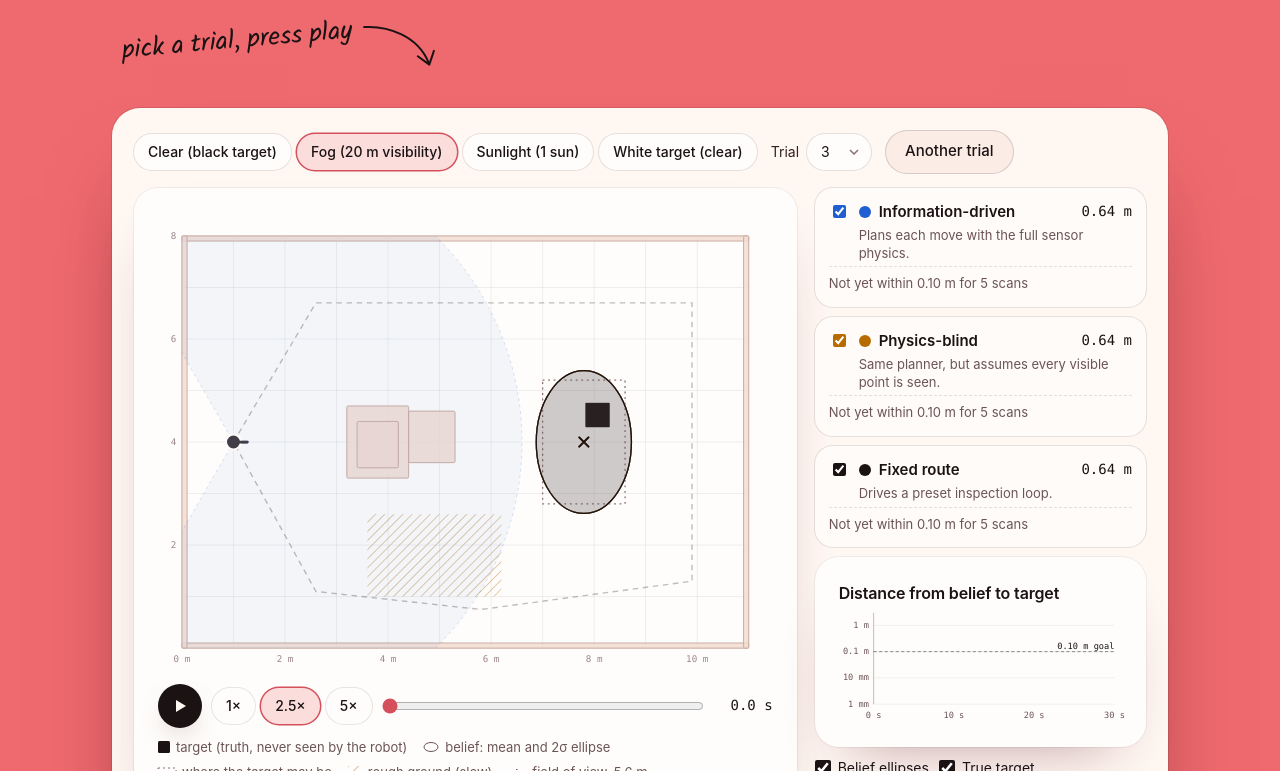
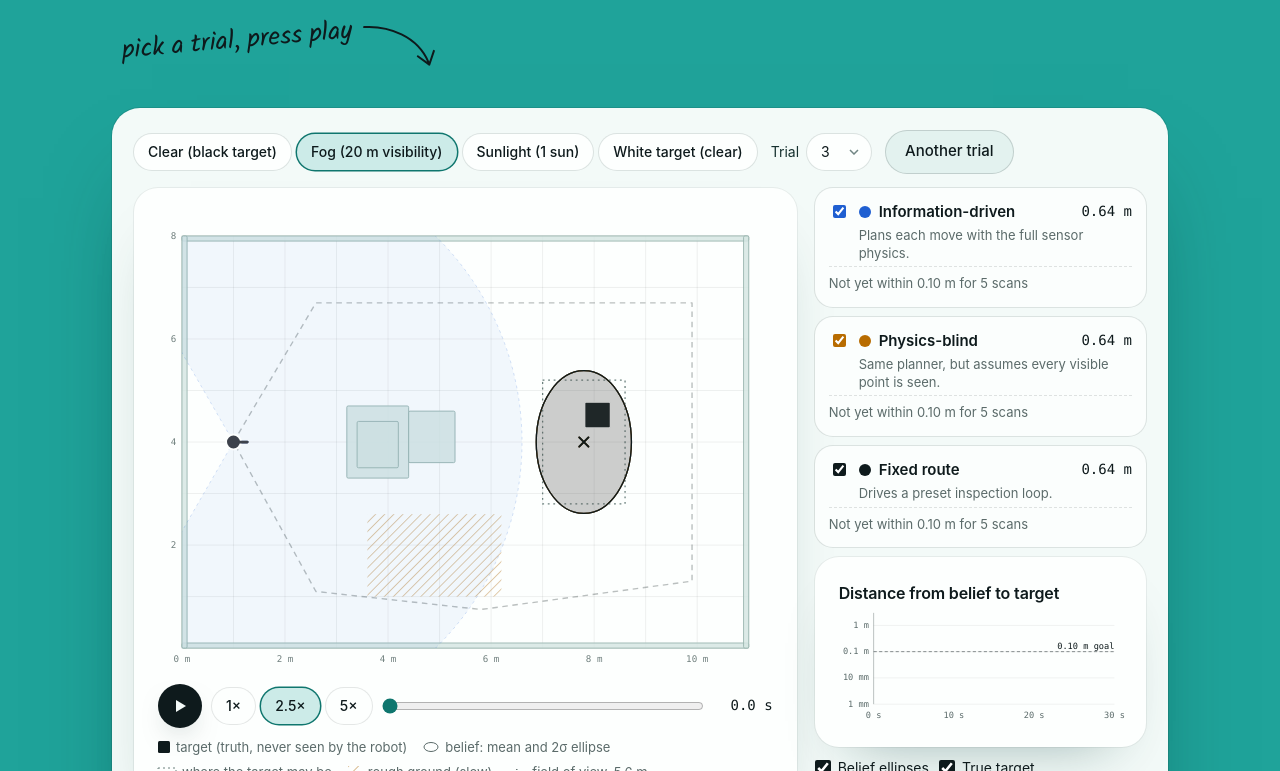
Before and after one commit to jjmensah/move-to-see, a React (Vite) app in the folder web/: page / in a window 1280 px wide. Shown: the part 1009-1780 px from the top of the page. Built offline with nearby package versions, Linux system fonts and the light colour scheme.

Commit message:
feat(web): switch the bands to laser teal, the colour of a LiDAR scan

```diff
--- a/web/index.html
+++ b/web/index.html
@@ -4,7 +4,7 @@
     <meta charset="UTF-8" />
     <meta name="viewport" content="width=device-width, initial-scale=1.0" />
     <meta name="description" content="A robot with a simulated 3D LiDAR decides where to drive to find a dark target in fog and sunlight. Replay 480 recorded trials, change the sensor physics and inspect the planner's choices." />
-    <meta name="theme-color" content="#ef6a6e" />
+    <meta name="theme-color" content="#1fa39a" />
     <script>
       // Resolve the theme before first paint (mirrors src/theme.ts).
       (function () {
@@ -17,7 +17,7 @@
         }
         document.documentElement.dataset.theme = t;
         document.documentElement.style.colorScheme = t;
-        document.querySelector('meta[name="theme-color"]').content = t === "dark" ? "#3a1c21" : "#ef6a6e";
+        document.querySelector('meta[name="theme-color"]').content = t === "dark" ? "#0f3b3a" : "#1fa39a";
       })();
     </script>
     <link rel="icon" href="./icon.svg" type="image/svg+xml" />
--- a/web/src/styles.css
+++ b/web/src/styles.css
@@ -1,8 +1,8 @@
 /* ==========================================================
    web/src/styles.css
    ==========================================================
-   Coral, ink and paper: warm bands that alternate down the page, rounded
-   paper cards, a tight grotesk for display type and a handwritten accent.
+   Laser teal, ink and paper: bands in the colour of a LiDAR scan alternate
+   down the page, with rounded paper cards, a tight grotesk for display type and a handwritten accent.
    Chart colours keep 3:1 contrast and text 4.5:1 in both themes. */
 
 /* ------------------------------------------
@@ -20,32 +20,32 @@
    yard, charts) live here too, so every chart follows the theme. */
 :root {
   color-scheme: light;
-  --brand: #ef6a6e;
-  --brand-lo: #d4505b;
-  --brand-hi: #f7a3a0;
-  --ink: #1b1214;
-  --ink-2: #4a3236;
-  --soft: #6b5458;
-  --soft-card: #6b5458;
-  --faint: #9a8589;
-  --paper: #fff7f2;
-  --paper-2: #fbede6;
-  --cream: #fffbf8;
-  --surface: #fffdfb;
-  --line: rgb(27 18 20 / 0.1);
-  --rule: rgb(27 18 20 / 0.12);
-  --grid: rgb(27 18 20 / 0.07);
-  --canvas: #ef6a6e;
-  --accent: #c2414f;
+  --brand: #1fa39a;
+  --brand-lo: #0f766e;
+  --brand-hi: #7fd3cb;
+  --ink: #0e1a1c;
+  --ink-2: #2c3f40;
+  --soft: #5b6b6a;
+  --soft-card: #5b6b6a;
+  --faint: #6f7f7d;
+  --paper: #f3faf8;
+  --paper-2: #e3f2ef;
+  --cream: #fbfefd;
+  --surface: #fdfffe;
+  --line: rgb(14 26 28 / 0.1);
+  --rule: rgb(14 26 28 / 0.12);
+  --grid: rgb(14 26 28 / 0.07);
+  --canvas: #1fa39a;
+  --accent: #0f766e;
 
   --info: #1f5fd1;
   --blind: #b86c00;
-  --fixed: #1b1214;
-  --truth: #1b1214;
-  --obstacle: #f3dcd3;
-  --obstacle-edge: #c9a99f;
+  --fixed: #0e1a1c;
+  --truth: #0e1a1c;
+  --obstacle: #d6e7e3;
+  --obstacle-edge: #9bb7b1;
   --rough: #c79a5c;
-  --prior: #8a6f73;
+  --prior: #6b807d;
   --good: #1f5fd1;
   --bad: #c2414f;
 
@@ -54,45 +54,45 @@
   --mono: "Geist Mono Variable", ui-monospace, Menlo, monospace;
   --hand: "Kalam", cursive;
   --ease: cubic-bezier(0.22, 1, 0.36, 1);
-  --shadow-card: 0 0 0 1px rgb(27 18 20 / 0.06), 0 30px 60px -36px rgb(90 20 30 / 0.45);
+  --shadow-card: 0 0 0 1px rgb(14 26 28 / 0.06), 0 30px 60px -36px rgb(6 60 56 / 0.4);
   --gutter: clamp(16px, 4vw, 32px);
 }
 
 /* ------------------------------------------
    Dark theme
    ------------------------------------------
-   Deep wine bands with coral accents; cards sit a shade lighter than the page. */
+   Deep teal bands with bright teal accents; cards sit a shade lighter than the page. */
 :root[data-theme="dark"] {
   color-scheme: dark;
-  --brand: #3a1c21;
-  --brand-lo: #ff8b8e;
-  --brand-hi: #ffb3b0;
-  --ink: #fbede6;
-  --ink-2: #e2cdc6;
-  --soft: #c2aaa3;
-  --soft-card: #c2aaa3;
-  --faint: #93807b;
-  --paper: #1a1113;
-  --paper-2: #241719;
-  --cream: #2c1d20;
-  --surface: #221619;
-  --line: rgb(255 240 232 / 0.1);
-  --rule: rgb(255 240 232 / 0.14);
-  --grid: rgb(255 240 232 / 0.07);
-  --canvas: #3a1c21;
-  --accent: #ff8b8e;
+  --brand: #0f3b3a;
+  --brand-lo: #5fd4c6;
+  --brand-hi: #9fe6dd;
+  --ink: #e8f6f3;
+  --ink-2: #c4dcd8;
+  --soft: #9fb8b4;
+  --soft-card: #9fb8b4;
+  --faint: #7e9592;
+  --paper: #0b1718;
+  --paper-2: #112223;
+  --cream: #15292a;
+  --surface: #122526;
+  --line: rgb(232 246 243 / 0.1);
+  --rule: rgb(232 246 243 / 0.14);
+  --grid: rgb(232 246 243 / 0.07);
+  --canvas: #0f3b3a;
+  --accent: #5fd4c6;
 
   --info: #7fa8ff;
   --blind: #f2b04a;
-  --fixed: #fbede6;
-  --truth: #fbede6;
-  --obstacle: #3d2a2d;
-  --obstacle-edge: #6a5054;
+  --fixed: #e8f6f3;
+  --truth: #e8f6f3;
+  --obstacle: #213a3a;
+  --obstacle-edge: #3f5e5c;
   --rough: #a78350;
-  --prior: #b39a9e;
+  --prior: #9ab3af;
   --good: #7fa8ff;
   --bad: #ff8b8e;
-  --shadow-card: 0 0 0 1px rgb(255 240 232 / 0.06), 0 30px 60px -36px rgb(0 0 0 / 0.8);
+  --shadow-card: 0 0 0 1px rgb(232 246 243 / 0.06), 0 30px 60px -36px rgb(0 0 0 / 0.8);
 }
 
 /* ------------------------------------------
@@ -248,7 +248,7 @@ code {
   -webkit-backdrop-filter: blur(18px) saturate(1.4);
   box-shadow:
     0 0 0 1px var(--line),
-    0 8px 24px -14px rgb(60 10 20 / 0.3);
+    0 8px 24px -14px rgb(4 40 38 / 0.3);
 }
 .topbar {
   display: flex;
@@ -320,7 +320,7 @@ code {
 /* ------------------------------------------
    Bands
    ------------------------------------------
-   Coral and paper bands alternate down the page under large, tight headings. */
+   Teal and paper bands alternate down the page under large, tight headings. */
 .band {
   padding-block: clamp(80px, 11vw, 130px);
 }
@@ -361,9 +361,9 @@ code {
   --soft: var(--ink-2);
   --faint: var(--ink-2);
 }
-/* On light coral the secondary ink is darkened to keep 4.5:1. */
+/* On light teal the secondary ink is darkened to keep 4.5:1. */
 :root:not([data-theme="dark"]) :is(.band.brand, .hero, .final, .footer) {
-  --ink-2: #33201f;
+  --ink-2: #16302f;
 }
 
 /* ------------------------------------------
@@ -389,10 +389,10 @@ code {
 .ledger details,
 .faq details {
   --soft: var(--soft-card);
-  --faint: #9a8589;
+  --faint: #6f7f7d;
 }
 :root[data-theme="dark"] :is(.panel, .plot, .stage, .step, .ledger details, .faq details) {
-  --faint: #93807b;
+  --faint: #7e9592;
 }
 .panel .stat b {
   font-size: 28px;
@@ -547,8 +547,8 @@ code {
   border-radius: 28px;
   padding: clamp(12px, 2vw, 22px);
   box-shadow:
-    0 0 0 1px rgb(27 18 20 / 0.12),
-    0 50px 90px -40px rgb(70 10 25 / 0.7);
+    0 0 0 1px rgb(14 26 28 / 0.12),
+    0 50px 90px -40px rgb(4 45 42 / 0.6);
 }
 
 /* ------------------------------------------
@@ -571,7 +571,7 @@ code {
   text-decoration: none;
   white-space: nowrap;
   cursor: pointer;
-  box-shadow: 0 12px 28px -14px rgb(60 10 20 / 0.6);
+  box-shadow: 0 12px 28px -14px rgb(4 40 38 / 0.55);
   transition: transform 0.3s var(--ease);
 }
 .button:hover {
@@ -588,7 +588,7 @@ code {
 .button.ghost {
   background: rgb(255 255 255 / 0.22);
   color: var(--ink);
-  box-shadow: inset 0 0 0 1px rgb(27 18 20 / 0.16);
+  box-shadow: inset 0 0 0 1px rgb(14 26 28 / 0.16);
 }
 .band.paper .button.ghost,
 .panel .button.ghost,
```
Also changed, not shown: web/public/icon.svg.
